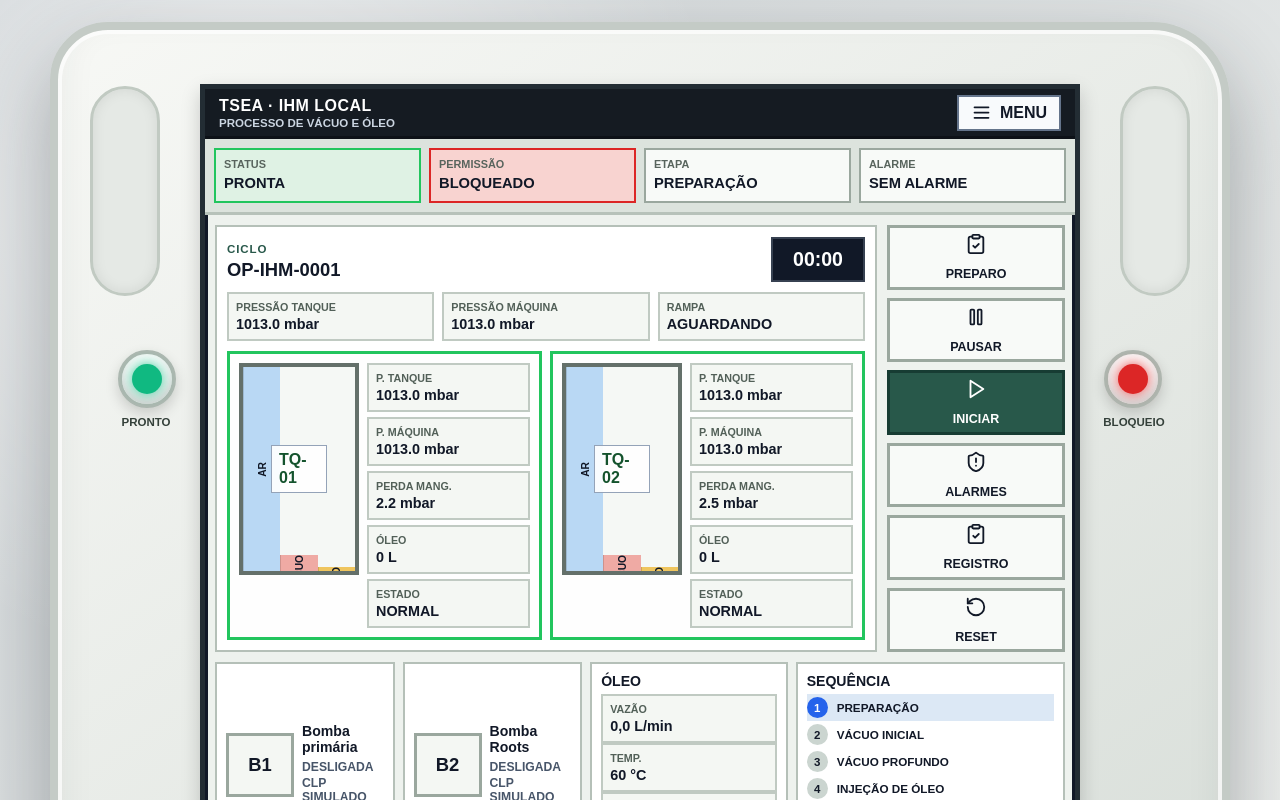
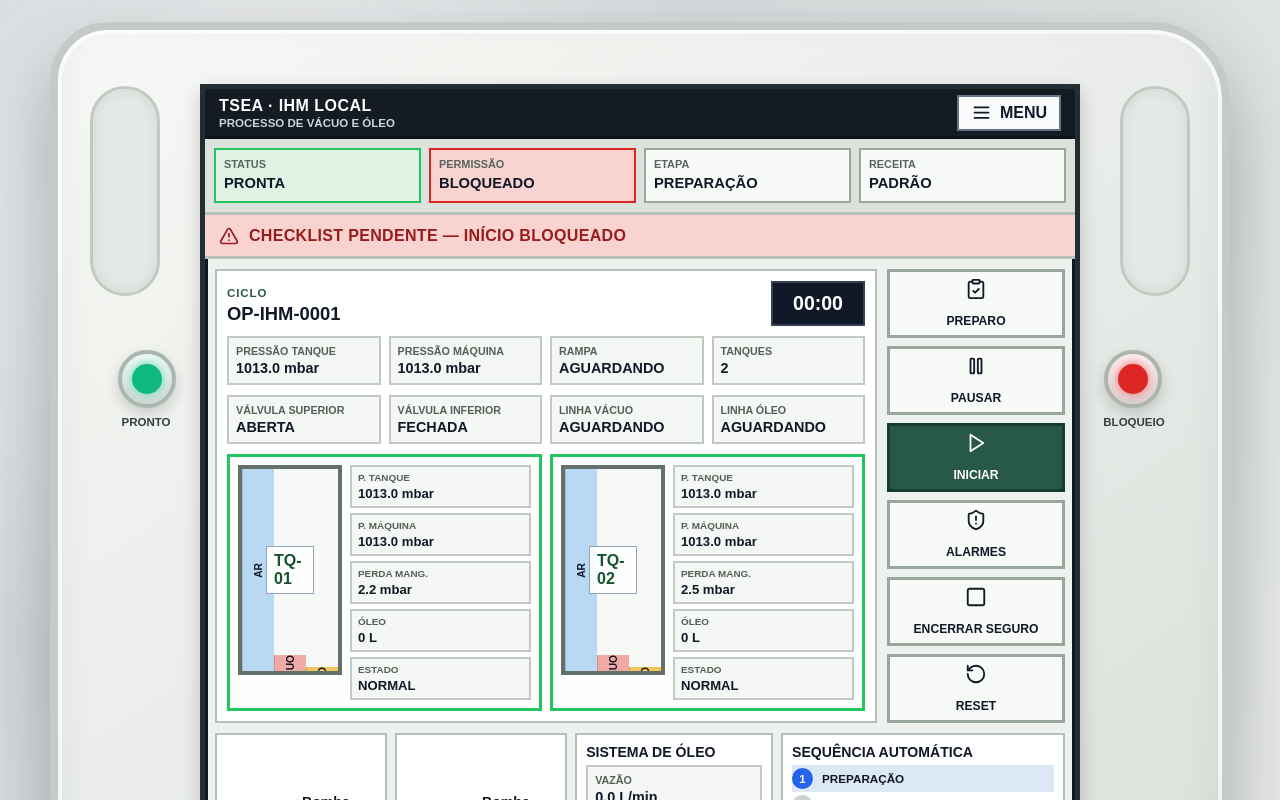
Before and after one commit to restoffkaua08-afk/TCC-versao-01, a React (Vite) app in the folder Prototipo_IHM/frontend/: page / in a window 1280 px wide. Shown: the top 800 px of the page. Built offline with nearby package versions, Linux system fonts and the light colour scheme.

Commit message:
Aprimora logica e hierarquia da IHM TSEA

```diff
--- a/Prototipo_IHM/frontend/src/main.tsx
+++ b/Prototipo_IHM/frontend/src/main.tsx
@@ -70,7 +70,7 @@ function tone(value: string) {
   const v = value.toLowerCase();
 
   if (v.includes("bloque") || v.includes("emerg") || v.includes("falha") || v.includes("crít")) return "danger";
-  if (v.includes("aten") || v.includes("paus") || v.includes("monitorada") || v.includes("brando")) return "warn";
+  if (v.includes("aten") || v.includes("paus") || v.includes("monitorada") || v.includes("brando") || v.includes("pendente")) return "warn";
   if (v.includes("operação") || v.includes("normal") || v.includes("pronta") || v.includes("liber") || v.includes("ok") || v.includes("conclu")) return "ok";
 
   return "info";
@@ -189,6 +189,7 @@ function App() {
   const ready = Object.values(checklist).every(Boolean);
   const stage = getStage(status, elapsed);
   const tanks = useMemo(() => buildTanks(tankCount, status, elapsed, recipe, hose), [tankCount, status, elapsed, recipe, hose]);
+
   const avgTankPressure = tanks.reduce((acc, tank) => acc + tank.tankPressure, 0) / tanks.length;
   const avgMachinePressure = tanks.reduce((acc, tank) => acc + tank.machinePressure, 0) / tanks.length;
 
@@ -196,8 +197,9 @@ function App() {
   const b2 = status === "EM OPERAÇÃO" && stage === 2;
 
   const permission = ready && status !== "BLOQUEADA" ? "LIBERADO" : "BLOQUEADO";
-  const alarm = status === "BLOQUEADA" ? "EMERGÊNCIA" : status === "ATENÇÃO" ? "ATENÇÃO" : "SEM ALARME";
+  const alarm = getActiveAlarm(status, ready, recipe, stage);
   const ramp = status === "EM OPERAÇÃO" && stage === 1 ? recipes[recipe].ramp : status === "EM OPERAÇÃO" ? "MONITORANDO" : "AGUARDANDO";
+  const oilActive = stage >= 3 && status === "EM OPERAÇÃO";
 
   useEffect(() => {
     if (status !== "EM OPERAÇÃO") return;
@@ -298,11 +300,14 @@ function App() {
     });
   }
 
-  function finishCycle() {
+  function safeEndCycle() {
     ask({
-      title: "FINALIZAR CICLO",
-      text: status === "CONCLUÍDA" ? "Salvar resumo da operação?" : "Finalização manual simulada antes do fim automático?",
-      label: "FINALIZAR",
+      title: "ENCERRAR SEGURO",
+      text:
+        status === "CONCLUÍDA"
+          ? "Salvar resumo da operação concluída?"
+          : "O ciclo ainda não está concluído. Esta ação representa uma interrupção controlada simulada, não uma finalização normal.",
+      label: "CONFIRMAR",
       danger: status !== "CONCLUÍDA",
       action: () => {
         setStatus("CONCLUÍDA");
@@ -345,7 +350,12 @@ function App() {
             <StatusBox label="STATUS" value={status} />
             <StatusBox label="PERMISSÃO" value={permission} />
             <StatusBox label="ETAPA" value={stages[stage]} />
-            <StatusBox label="ALARME" value={alarm} />
+            <StatusBox label="RECEITA" value={recipes[recipe].label} />
+          </section>
+
+          <section className={`alarm-strip ${tone(alarm)}`}>
+            <AlertTriangle size={20} />
+            <strong>{alarm}</strong>
           </section>
 
           {screen === "operacao" && (
@@ -363,6 +373,14 @@ function App() {
                   <Kpi label="Pressão tanque" value={`${avgTankPressure.toFixed(1)} mbar`} />
                   <Kpi label="Pressão máquina" value={`${avgMachinePressure.toFixed(1)} mbar`} />
                   <Kpi label="Rampa" value={ramp} />
+                  <Kpi label="Tanques" value={`${tankCount}`} />
+                </div>
+
+                <div className="valve-row">
+                  <ValveBox label="Válvula superior" value={checklist.upperValve ? "ABERTA" : "FECHADA"} />
+                  <ValveBox label="Válvula inferior" value={checklist.lowerValve ? "FECHADA" : "ABERTA"} />
+                  <ValveBox label="Linha vácuo" value={stage >= 1 && stage <= 2 ? "ATIVA" : "AGUARDANDO"} />
+                  <ValveBox label="Linha óleo" value={oilActive ? "INJETANDO" : "AGUARDANDO"} />
                 </div>
 
                 <div className={`tank-grid tank-grid-${tankCount}`}>
@@ -381,14 +399,14 @@ function App() {
                 )}
                 <ActionButton label="INICIAR" icon={<Play size={22} />} onClick={startCycle} primary />
                 <ActionButton label="ALARMES" icon={<ShieldAlert size={22} />} onClick={() => setScreen("alarmes")} />
-                <ActionButton label="REGISTRO" icon={<ClipboardCheck size={22} />} onClick={() => setScreen("registro")} />
+                <ActionButton label="ENCERRAR SEGURO" icon={<Square size={22} />} onClick={safeEndCycle} />
                 <ActionButton label="RESET" icon={<RotateCcw size={22} />} onClick={resetCycle} />
               </div>
 
               <div className="bottom-panel">
                 <PumpCard code="B1" name="Bomba primária" running={b1} />
                 <PumpCard code="B2" name="Bomba Roots" running={b2} />
-                <OilCard active={stage >= 3 && status === "EM OPERAÇÃO"} />
+                <OilCard active={oilActive} />
                 <StageCard stage={stage} />
               </div>
             </section>
@@ -489,6 +507,12 @@ function App() {
                   severity="ATENÇÃO"
                   action="Comparar pressão da máquina com pressão estimada no tanque."
                 />
+                <AlarmCard
+                  code="ALM-003"
+                  title="Sistema de óleo"
+                  severity={oilActive ? "NORMAL" : "ATENÇÃO"}
+                  action={oilActive ? "Óleo em injeção monitorada." : "Verificar liberação e disponibilidade de óleo antes do ciclo."}
+                />
               </div>
 
               <div className="alarm-actions">
@@ -574,6 +598,14 @@ function App() {
   );
 }
 
+function getActiveAlarm(status: Status, ready: boolean, recipe: Recipe, stage: number) {
+  if (status === "BLOQUEADA") return "EMERGÊNCIA ACIONADA — OPERAÇÃO BLOQUEADA";
+  if (!ready) return "CHECKLIST PENDENTE — INÍCIO BLOQUEADO";
+  if (status === "ATENÇÃO") return "ATENÇÃO OPERACIONAL — VERIFICAR PROCESSO";
+  if (recipe === "critico" && stage === 1) return "ATENÇÃO: TANQUE CRÍTICO COM VÁCUO BRANDO";
+  return "SEM ALARME ATIVO";
+}
+
 function StatusBox({ label, value }: { label: string; value: string }) {
   return (
     <div className={`status-box ${tone(value)}`}>
@@ -590,6 +622,15 @@ function StatusPill({ value }: { value: string }) {
 function Kpi({ label, value }: { label: string; value: string }) {
   return (
     <div className="kpi">
+      <span>{label}</span>
+      <strong>{value}</strong>
+    </div>
+  );
+}
+
+function ValveBox({ label, value }: { label: string; value: string }) {
+  return (
+    <div className={`valve-box ${tone(value)}`}>
       <span>{label}</span>
       <strong>{value}</strong>
     </div>
@@ -647,8 +688,8 @@ function PumpCard({ code, name, running }: { code: string; name: string; running
 
 function OilCard({ active }: { active: boolean }) {
   return (
-    <article className="oil-card">
-      <h3>ÓLEO</h3>
+    <article className={`oil-card ${active ? "oil-active" : ""}`}>
+      <h3>SISTEMA DE ÓLEO</h3>
       <Kpi label="Vazão" value={active ? "2,1 L/min" : "0,0 L/min"} />
       <Kpi label="Temp." value="60 °C" />
       <Kpi label="Estado" value={active ? "INJETANDO" : "AGUARDANDO"} />
@@ -659,7 +700,7 @@ function OilCard({ active }: { active: boolean }) {
 function StageCard({ stage }: { stage: number }) {
   return (
     <article className="stage-card">
-      <h3>SEQUÊNCIA</h3>
+      <h3>SEQUÊNCIA AUTOMÁTICA</h3>
       {stages.map((item, index) => (
         <div key={item} className={`stage-line ${index < stage ? "done" : index === stage ? "active" : ""}`}>
           <span>{index + 1}</span>
--- a/Prototipo_IHM/frontend/src/styles.css
+++ b/Prototipo_IHM/frontend/src/styles.css
@@ -39,7 +39,7 @@ button {
 .device {
   position: relative;
   width: 1180px;
-  min-height: 760px;
+  min-height: 780px;
   padding: 54px 142px 112px;
   border-radius: 58px 78px 58px 78px;
   background: linear-gradient(145deg, #f7f8f5, #d8ded9);
@@ -128,14 +128,14 @@ button {
 
 .screen {
   position: relative;
-  min-height: 588px;
+  min-height: 608px;
   border: 5px solid #232d34;
   background: #eef2ee;
   box-shadow:
     inset 0 0 0 3px #111827,
     0 8px 18px rgba(0,0,0,0.18);
   display: grid;
-  grid-template-rows: 50px 76px 1fr;
+  grid-template-rows: 50px 76px 44px 1fr;
 }
 
 .screen-header {
@@ -239,6 +239,36 @@ button {
   border-color: #dc2626;
 }
 
+.alarm-strip {
+  display: flex;
+  align-items: center;
+  gap: 10px;
+  padding: 0 14px;
+  border-bottom: 3px solid #b7c2ba;
+  font-weight: 950;
+  letter-spacing: 0.02em;
+}
+
+.alarm-strip.ok {
+  background: #dff2e4;
+  color: #14532d;
+}
+
+.alarm-strip.warn {
+  background: #fff3c4;
+  color: #854d0e;
+}
+
+.alarm-strip.danger {
+  background: #f8d3d0;
+  color: #991b1b;
+}
+
+.alarm-strip.info {
+  background: #e5eef7;
+  color: #334155;
+}
+
 .operation-screen {
   padding: 10px;
   display: grid;
@@ -290,18 +320,20 @@ button {
 
 .kpi-row {
   display: grid;
-  grid-template-columns: repeat(3, 1fr);
+  grid-template-columns: repeat(4, 1fr);
   gap: 8px;
 }
 
-.kpi {
+.kpi,
+.valve-box {
   border: 2px solid #c0cac2;
   background: #f4f7f3;
   padding: 7px;
   min-width: 0;
 }
 
-.kpi span {
+.kpi span,
+.valve-box span {
   display: block;
   color: #526058;
   font-size: 0.67rem;
@@ -309,12 +341,34 @@ button {
   text-transform: uppercase;
 }
 
-.kpi strong {
+.kpi strong,
+.valve-box strong {
   display: block;
   margin-top: 3px;
   color: #111827;
   font-size: 0.9rem;
   overflow-wrap: anywhere;
+}
+
+.valve-row {
+  display: grid;
+  grid-template-columns: repeat(4, 1fr);
+  gap: 8px;
+}
+
+.valve-box.ok {
+  background: #dff2e4;
+  border-color: #22c55e;
+}
+
+.valve-box.warn {
+  background: #fff3c4;
+  border-color: #d99a16;
+}
+
+.valve-box.danger {
+  background: #f8d3d0;
+  border-color: #dc2626;
 }
 
 .tank-grid {
@@ -337,11 +391,11 @@ button {
 .tank-card {
   border: 3px solid #aab6ae;
   background: #fefefe;
-  padding: 9px;
+  padding: 8px;
   display: grid;
-  grid-template-columns: 120px 1fr;
+  grid-template-columns: 104px 1fr;
   gap: 8px;
-  min-height: 236px;
+  min-height: 232px;
 }
 
 .tank-card.ok {
@@ -358,7 +412,7 @@ button {
 
 .tank-visual {
   position: relative;
-  height: 212px;
+  height: 210px;
   border: 4px solid #64706a;
   background: #f5f8f5;
   display: grid;
@@ -411,6 +465,18 @@ button {
   gap: 5px;
 }
 
+.tank-data .kpi {
+  padding: 5px 6px;
+}
+
+.tank-data .kpi span {
+  font-size: 0.62rem;
+}
+
+.tank-data .kpi strong {
+  font-size: 0.82rem;
+}
+
 .command-panel {
   display: grid;
   gap: 8px;
@@ -426,10 +492,12 @@ button {
   place-items: center;
   gap: 4px;
   cursor: pointer;
+  text-align: center;
 }
 
 .action-button span {
-  font-size: 0.78rem;
+  font-size: 0.76rem;
+  line-height: 1.1;
 }
 
 .action-button.primary {
@@ -441,7 +509,7 @@ button {
 .bottom-panel {
   grid-column: 1 / -1;
   display: grid;
-  grid-template-columns: 1fr 1fr 1.1fr 1.5fr;
+  grid-template-columns: 1fr 1fr 1.15fr 1.65fr;
   gap: 8px;
 }
 
@@ -451,6 +519,11 @@ button {
   border: 2px solid #b5c0b8;
   background: #ffffff;
   padding: 9px;
+}
+
+.oil-card.oil-active {
+  border-color: #d99a16;
+  background: #fff8dc;
 }
 
 .pump-card {
```
